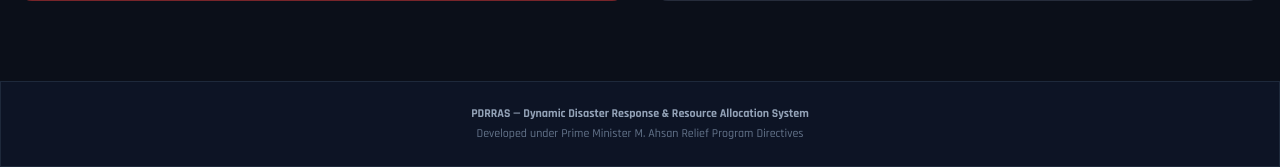
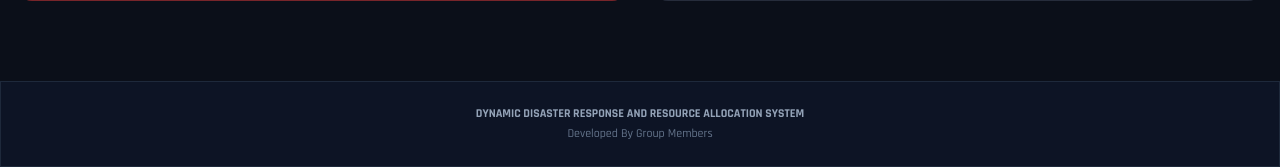
Before and after one commit to muhammadahsansroya-prog/-disaster-response-system-, a Django app: page / in a window 1280 px wide. Shown: the part 1182-1349 px from the top of the page. Run offline with Django 5.2, Linux system fonts and the light colour scheme; some libraries are stand-ins or nearby versions.

Commit message:
Update project branding, title, group members tag and restore original map view

```diff
--- a/core/templates/core/index.html
+++ b/core/templates/core/index.html
@@ -3,7 +3,7 @@
 <head>
     <meta charset="UTF-8">
     <meta name="viewport" content="width=device-width, initial-scale=1.0">
-    <title>PDRRAS COMMAND | Tactical Operations Dashboard</title>
+    <title>DYNAMIC DISASTER RESPONSE AND RESOURCE ALLOCATION SYSTEM</title>
     <!-- Tailwind CSS CDN -->
     <script src="https://cdn.tailwindcss.com"></script>
     <!-- FontAwesome Icons -->
@@ -61,8 +61,8 @@
                     <i class="fa-solid fa-building-shield text-2xl"></i>
                 </div>
                 <div>
-                    <h1 class="text-xl font-orbitron font-bold tracking-wider text-white">PDRRAS COMMAND</h1>
-                    <p class="text-xs text-red-400 font-semibold uppercase tracking-widest">PRIME MINISTER: M. AHSAN RELIEF PROGRAM</p>
+                    <h1 class="text-lg font-orbitron font-bold tracking-wider text-white">DYNAMIC DISASTER RESPONSE AND RESOURCE ALLOCATION SYSTEM</h1>
+                    <p class="text-xs text-red-400 font-semibold uppercase tracking-widest">DEVELOPED BY GROUP MEMBERS</p>
                 </div>
             </div>
 
@@ -71,7 +71,7 @@
                     DEFCON 1
                 </span>
                 <a href="#map-section" class="px-4 py-2 rounded-lg bg-slate-800 hover:bg-slate-700 text-sm font-semibold transition border border-slate-700">
-                    <i class="fa-solid fa-map-location-dot mr-2 text-red-400"></i>PUNJAB TACTICAL MAP
+                    <i class="fa-solid fa-map-location-dot mr-2 text-red-400"></i>TACTICAL MAP
                 </a>
                 <a href="#sos-section" class="px-4 py-2 rounded-lg bg-slate-800 hover:bg-slate-700 text-sm font-semibold transition border border-slate-700">
                     <i class="fa-solid fa-boxes-packing mr-2 text-yellow-400"></i>RELIEF WAREHOUSES
@@ -97,9 +97,9 @@
             <div class="flex flex-wrap justify-between items-center mb-4">
                 <div>
                     <h2 class="text-2xl font-orbitron font-bold text-white flex items-center gap-2">
-                        <i class="fa-solid fa-earth-asia text-red-500"></i> PUNJAB TACTICAL OPERATIONS MAP
+                        <i class="fa-solid fa-earth-asia text-red-500"></i> TACTICAL OPERATIONS MAP
                     </h2>
-                    <p class="text-sm text-slate-400">Live HD Google Satellite imagery under Prime Minister M. Ahsan Relief Directives</p>
+                    <p class="text-sm text-slate-400">Live HD Map under Dynamic Disaster Response and Resource Allocation System</p>
                 </div>
                 <div class="flex items-center gap-4 text-xs font-semibold">
                     <span class="flex items-center gap-1.5"><span class="w-3 h-3 rounded-full bg-red-500 animate-ping"></span> Critical SOS</span>
@@ -179,8 +179,8 @@
     <!-- Footer -->
     <footer class="glass-panel mt-12 py-6 border-t border-slate-800">
         <div class="max-w-7xl mx-auto px-4 text-center text-xs text-slate-500 space-y-1">
-            <p class="font-bold text-slate-400">PDRRAS — Dynamic Disaster Response & Resource Allocation System</p>
-            <p>Developed under Prime Minister M. Ahsan Relief Program Directives</p>
+            <p class="font-bold text-slate-400">DYNAMIC DISASTER RESPONSE AND RESOURCE ALLOCATION SYSTEM</p>
+            <p>Developed By Group Members</p>
         </div>
     </footer>
 
@@ -206,8 +206,8 @@
         // Leaflet Map Initialization
         const map = L.map('map').setView([30.6682, 73.1114], 10);
 
-        // Clear Google Maps Hybrid Satellite Tile Layer
-        L.tileLayer('https://{s}.google.com/vt/lyrs=s,h&x={x}&y={y}&z={z}', {
+        // Standard Clear Original Google Maps Street View
+        L.tileLayer('https://{s}.google.com/vt/lyrs=m&x={x}&y={y}&z={z}', {
             maxZoom: 20,
             subdomains: ['mt0', 'mt1', 'mt2', 'mt3'],
             attribution: '&copy; Google Maps'
@@ -234,7 +234,7 @@
 
         // Add Active Markers
         L.marker([30.6682, 73.1114], {icon: redIcon}).addTo(map)
-            .bindPopup('<b>[PM RELIEF SOS] Flood Level Critical</b><br>15 Citizens trapped. PM Rescue Taskforce Dispatched.')
+            .bindPopup('<b>[DISASTER CONTROL SOS] Flood Level Critical</b><br>15 Citizens trapped. Rescue Taskforce Dispatched.')
             .openPopup();
 
         L.marker([30.6900, 73.1300], {icon: greenIcon}).addTo(map)
```
